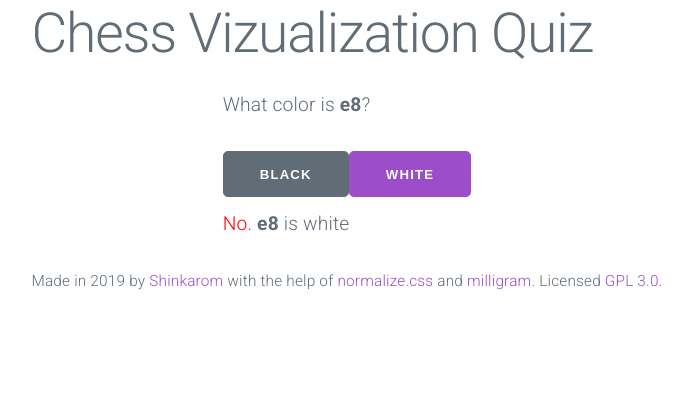
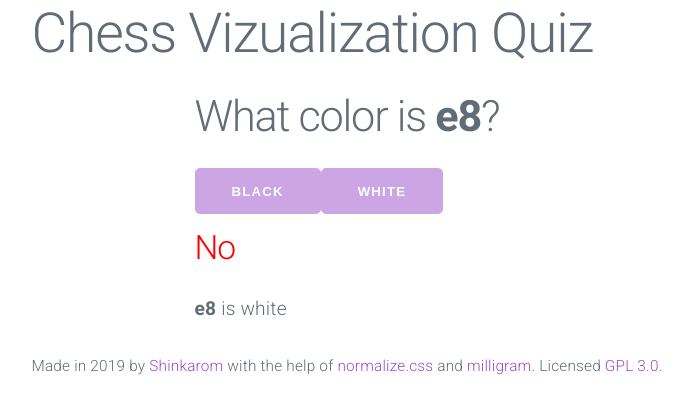
Before and after one commit to shinkarom/chessvizquiz, a plain HTML site: page index.html in a window 1280 px wide. Both pictures are taken after a click on the button "BLACK". Shown: the whole page, without its empty margins (293-985 px from the left). Drawn offline with Linux system fonts and the light colour scheme.

Commit message:
Added separate result heading.

```diff
--- a/index.html
+++ b/index.html
@@ -20,9 +20,10 @@
   <nav>
   </nav>
   <main>
-	<p id="question">What color is ?</p>
+	<h2 id="question">What color is ?</h2>
 	<button id="black">Black</button>
 	<button id="white">White</button>
+	<h3 id="result"></h3>
 	<p id="feedback">Yes. a1 is white.</p>
   </main>
   <footer>
--- a/script.js
+++ b/script.js
@@ -24,10 +24,19 @@ function generateSquare(){
 	console.log(num);
 }
 
+function setButtons(what){
+	let b = document.querySelectorAll("button")
+	for(var i=0;i<b.length;i++){
+		b[i].disabled=!what;
+	}
+}
+
 function prepareQuestion(){
 	document.querySelector("#feedback").innerHTML="";
+	document.querySelector("#result").innerHTML="";
 	generateSquare();
 	document.querySelector("#question").innerHTML="What color is "+getSquare()+"?";
+	setButtons(true);
 }
 
 function bodyLoad(){
@@ -38,8 +47,10 @@ function bodyLoad(){
 
 function submitAnswer(){
 	let c=getColor();
-	let l=getSquare()+" is "+c;
-	let r = getColor()==this.id ? "<span class=\"right\">Yes.</span> "+ l : "<span class=\"wrong\">No.</span> "+l;
-	document.querySelector("#feedback").innerHTML=r;
+	let l=getSquare()+" is "+c;;
+	document.querySelector("#feedback").innerHTML=l;
+	document.querySelector("#result").innerHTML=getColor()==this.id?"Yes":"No";
+	document.querySelector("#result").className=getColor()==this.id?"right":"wrong";
+	setButtons(false);
 	window.setTimeout(prepareQuestion,3000);
 }
```
